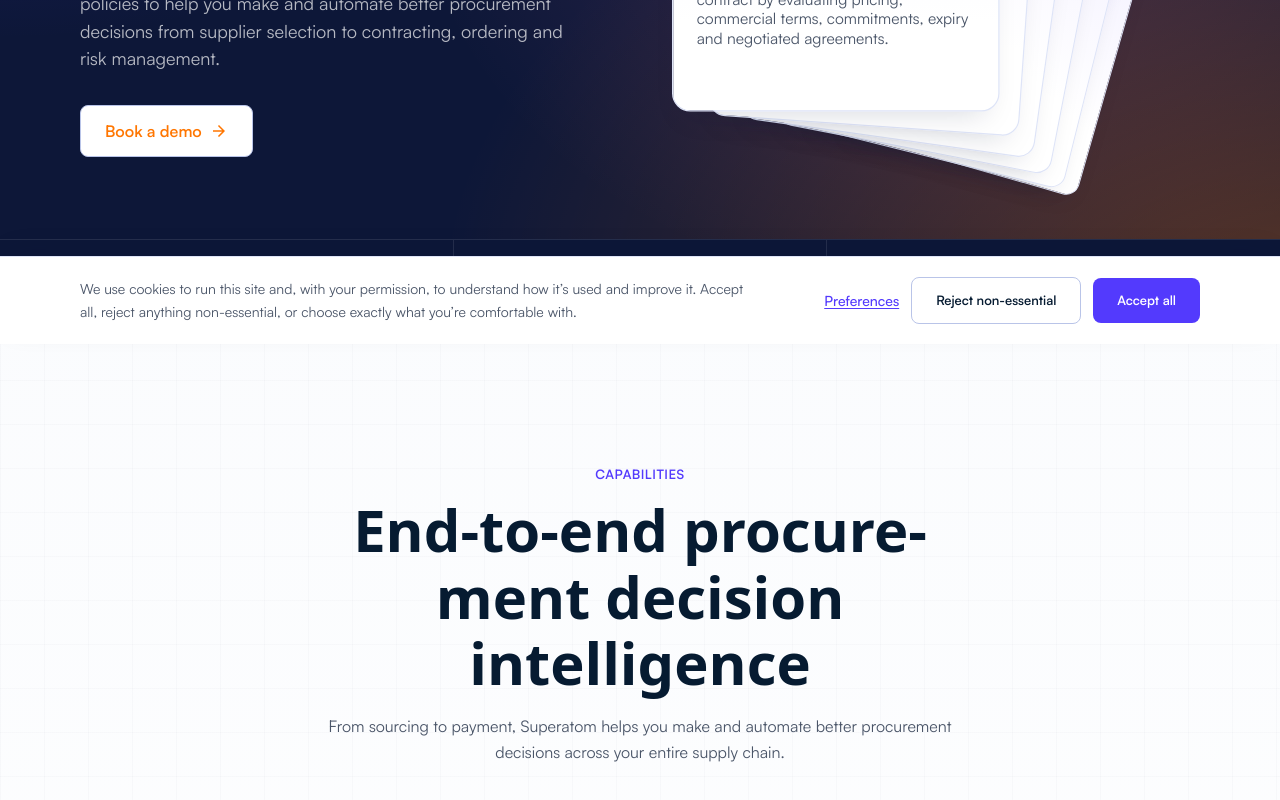
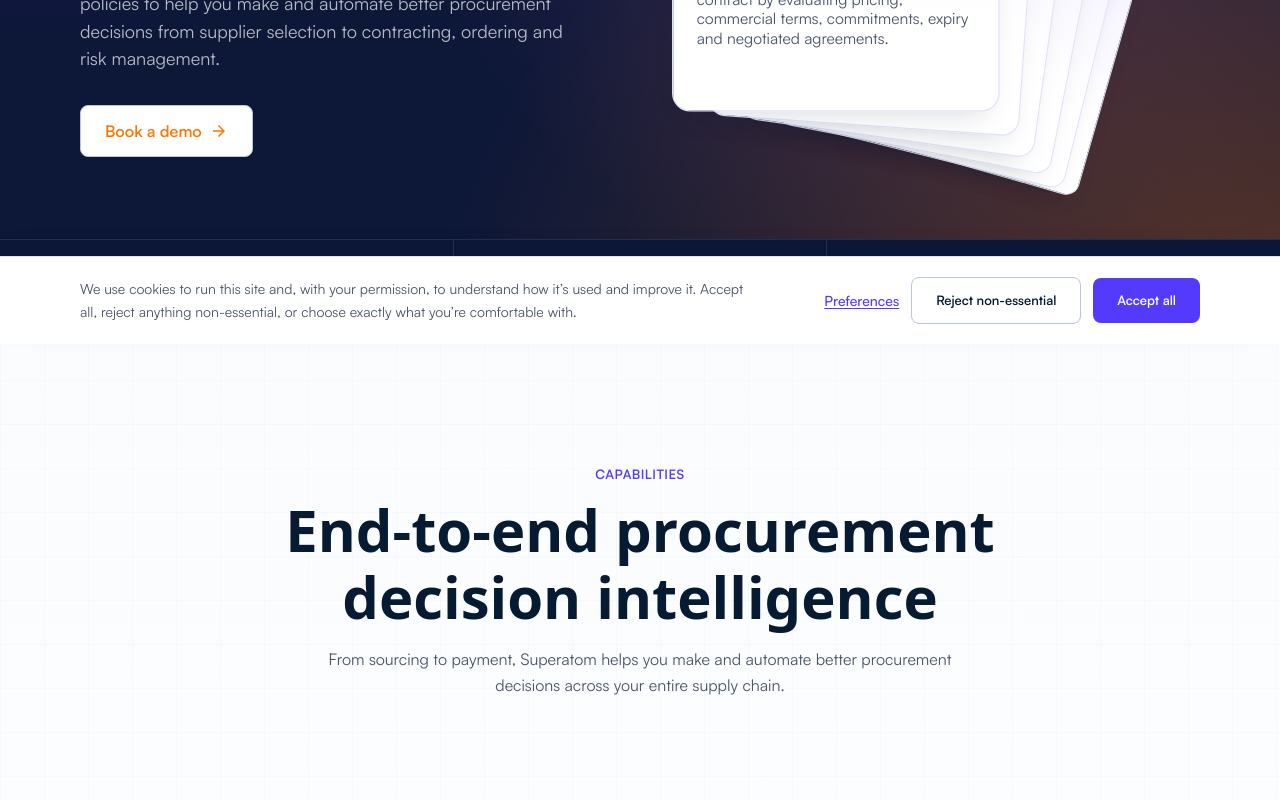
Before and after one commit to oendrilaroy96/superatom, a React (Vite) app: page /solutions/procurement-intelligence in a window 1280 px wide. Shown: the part 456-1256 px from the top of the page. Built offline with nearby package versions, Linux system fonts and the light colour scheme.

Commit message:
Procurement Intelligence: capabilities heading on two lines
Co-Authored-By: Claude Sonnet 5.5 <noreply@anthropic.com>
Claude-Session: https://claude.ai/code/session_01AhqhuFykjwZi78yi5ZPGpu

```diff
--- a/src/pages/ProcurementIntelligence.tsx
+++ b/src/pages/ProcurementIntelligence.tsx
@@ -594,13 +594,15 @@ export default function ProcurementIntelligence() {
       eyebrow="Capabilities"
       eyebrowColor="primary"
       heading={
-        <span style={{ overflowWrap: "break-word", hyphens: "auto" }}>
-          End-to-end procurement decision intelligence
+        <span className="sm:whitespace-nowrap">
+          End-to-end procurement
+          <br />
+          decision intelligence
         </span>
       }
       description="From sourcing to payment, Superatom helps you make and automate better procurement decisions across your entire supply chain."
-      className="mx-auto max-w-2xl"
-      descriptionClassName="mx-auto"
+      className="mx-auto max-w-4xl"
+      descriptionClassName="mx-auto max-w-2xl"
     />
   );
 
```
